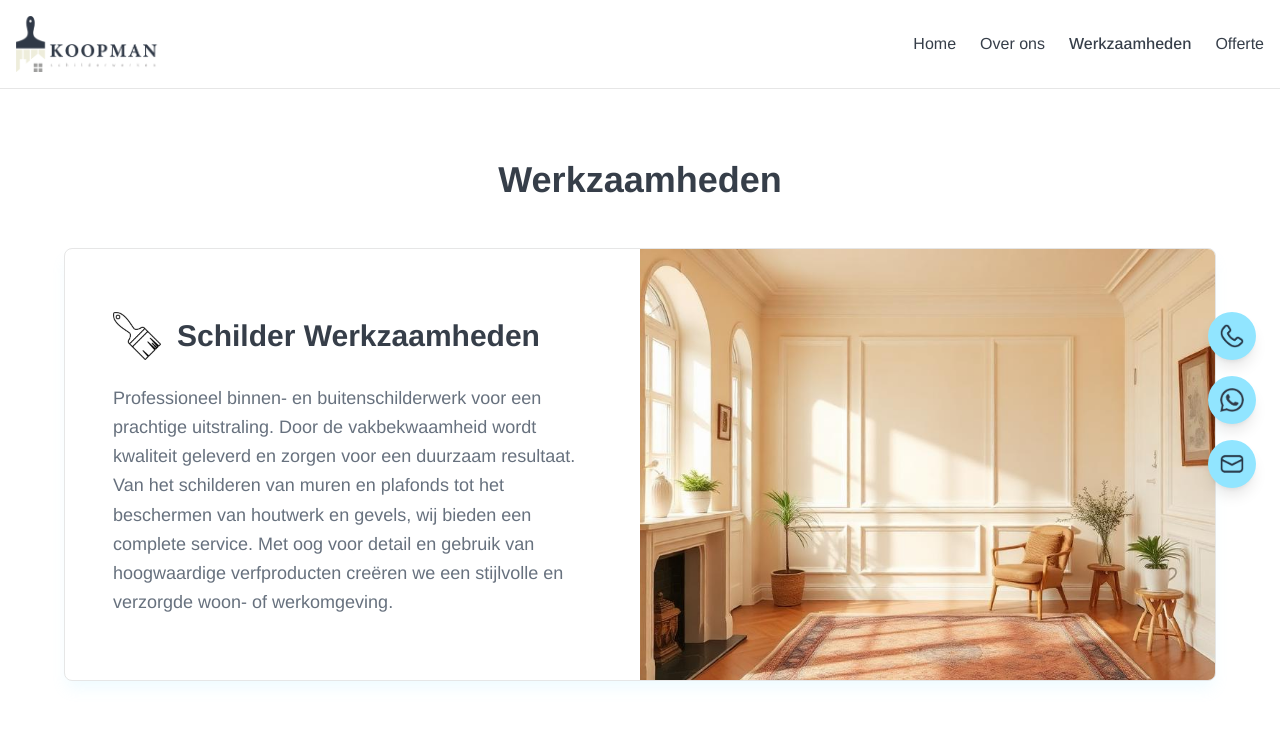
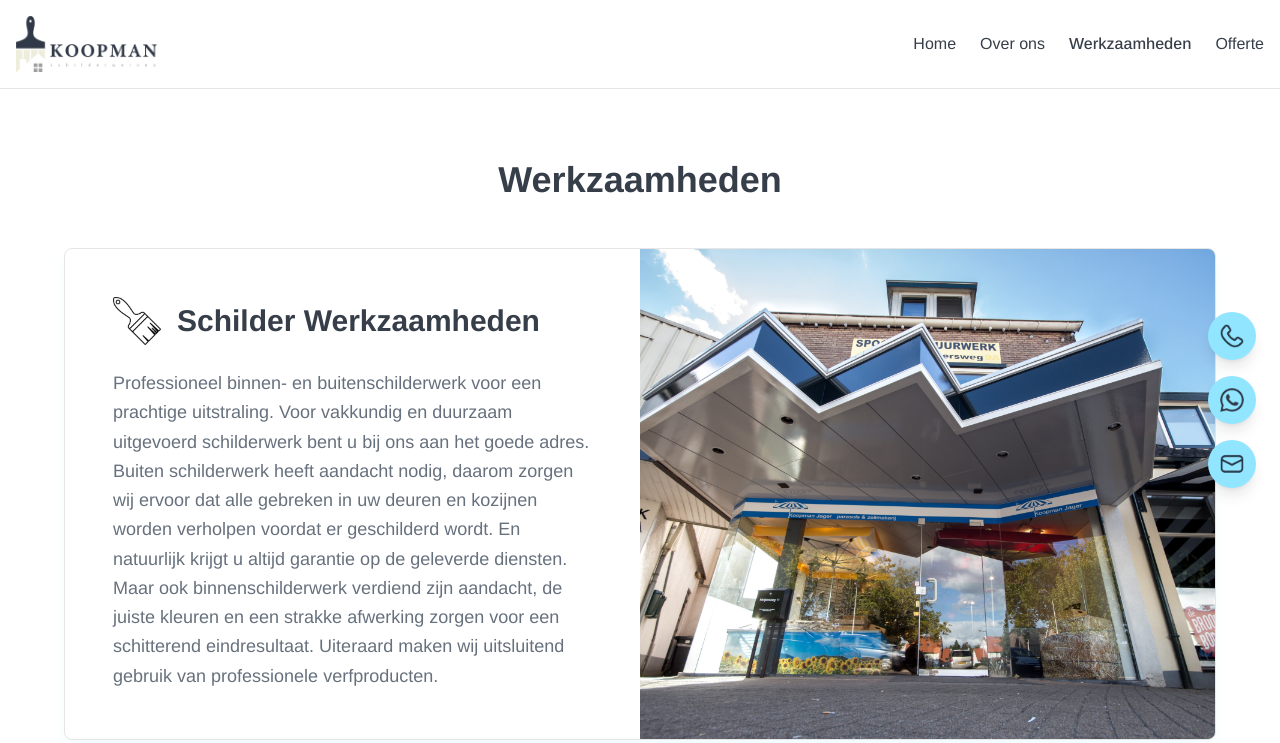
Before and after one commit to karmkoopman/website, a React (Vite) app: page /werkzaamheden in a window 1280 px wide. Shown: the top 743 px of the page. Built offline with nearby package versions, Linux system fonts and the light colour scheme.

Commit message:
Fix Services component syntax and replace image with 2.jpg

```diff
--- a/src/components/Projects.tsx
+++ b/src/components/Projects.tsx
@@ -26,7 +26,7 @@ const Projects = () => {
   ];
 
   return (
-    <section id="projecten" className="py-20 bg-muted">
+    <section id="projecten" className="py-8 md:py-16 bg-muted">
       <div className="container mx-auto px-4">
         <div className="max-w-6xl mx-auto">
           <h2 className="text-3xl md:text-4xl font-bold text-center mb-12 text-foreground pr-20 lg:pr-0">
--- a/src/components/Services.tsx
+++ b/src/components/Services.tsx
@@ -9,14 +9,15 @@ import schilderIcon from '@/assets/schilder.png';
 import houtrotIcon from '@/assets/houtrot.png';
 import timmermanIcon from '@/assets/Timmerman.png';
 import reparatiesIcon from '@/assets/Reparaties.png';
+import image2 from '@/assets/2.jpg';
 
 const Services = () => {
   const services = [
     {
       icon: <img src={schilderIcon} alt="Schilder" className="h-12 w-12 object-contain" />,
       title: "Schilder Werkzaamheden",
-      description: "Professioneel binnen- en buitenschilderwerk voor een prachtige uitstraling. Door de vakbekwaamheid wordt kwaliteit geleverd en zorgen voor een duurzaam resultaat. Van het schilderen van muren en plafonds tot het beschermen van houtwerk en gevels, wij bieden een complete service. Met oog voor detail en gebruik van hoogwaardige verfproducten creëren we een stijlvolle en verzorgde woon- of werkomgeving.",
-      image: paintedInterior
+      description: "Professioneel binnen- en buitenschilderwerk voor een prachtige uitstraling. Voor vakkundig en duurzaam uitgevoerd schilderwerk bent u bij ons aan het goede adres. Buiten schilderwerk heeft aandacht nodig, daarom zorgen wij ervoor dat alle gebreken in uw deuren en kozijnen worden verholpen voordat er geschilderd wordt. En natuurlijk krijgt u altijd garantie op de geleverde diensten. Maar ook binnenschilderwerk verdiend zijn aandacht, de juiste kleuren en een strakke afwerking zorgen voor een schitterend eindresultaat. Uiteraard maken wij uitsluitend gebruik van professionele verfproducten.",
+      image: image2
     },
     {
       icon: <img src={houtrotIcon} alt="Houtrot" className="h-12 w-12 object-contain" />,
```
